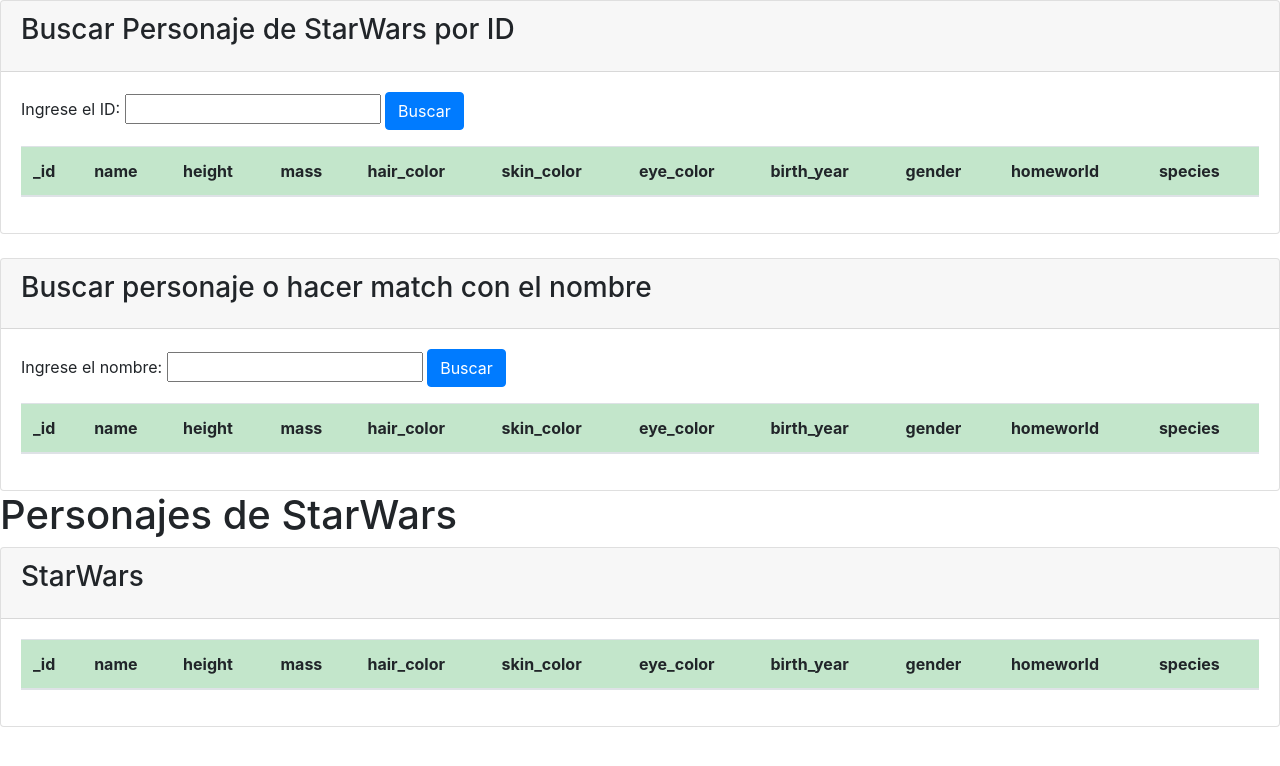
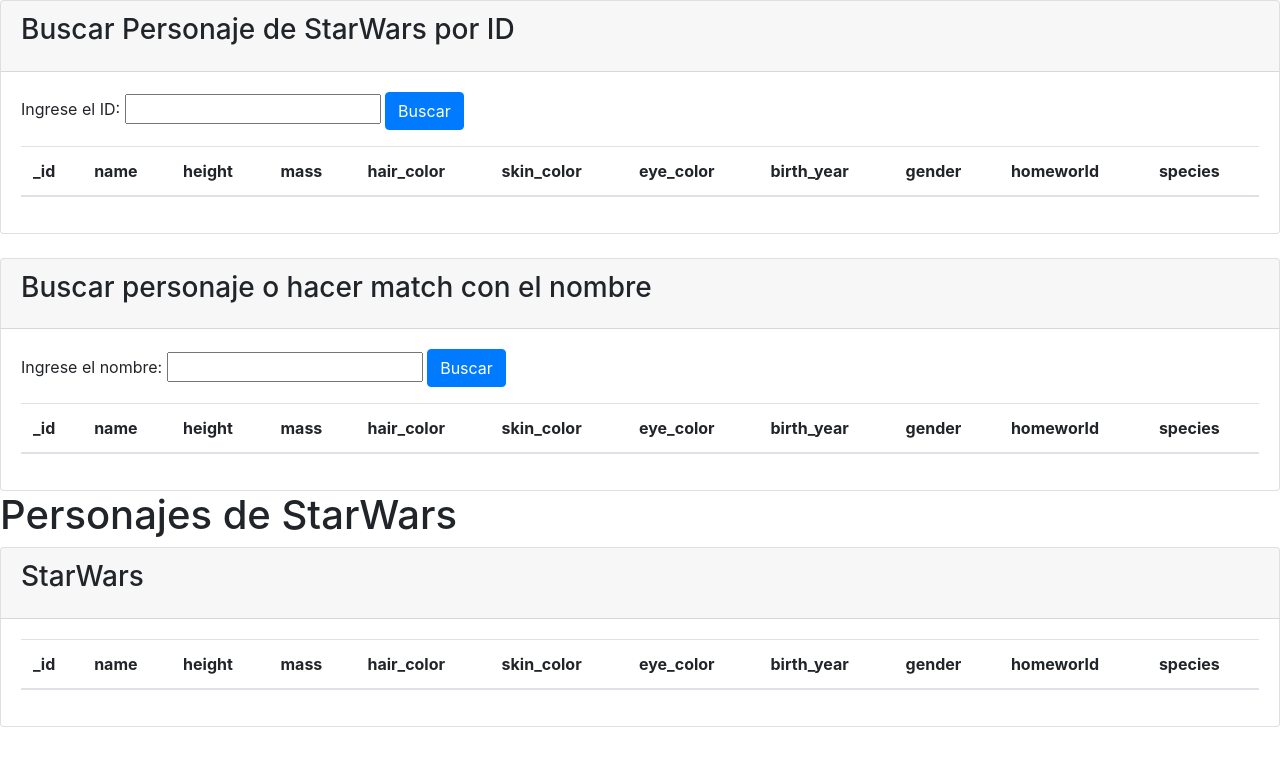
Before and after one commit to dilan1612/Parcial-2-API, a Node server app: page / in a window 1280 px wide. Shown: the top 766 px of the page. Run offline with Node 20, Linux system fonts and the light colour scheme; lists and menus that the app fills with data are empty.

Commit message:
Update index.html

```diff
--- a/views/index.html
+++ b/views/index.html
@@ -19,7 +19,7 @@
             <button class="btn btn-primary" onclick="searchCharacter()">Buscar</button>
 
             <div class="table-responsive mt-3">
-                <table class="table table-success table-striped" id="characterTable">
+                <table class="table table-striped table-hover" id="characterTable">
                     <thead>
                         <tr>
                             <th scope="col">_id</th>
@@ -53,7 +53,7 @@
             <button class="btn btn-primary" onclick="searchCharacterByName()">Buscar</button>
 
             <div class="table-responsive mt-3">
-                <table class="table table-success table-striped" id="characterTableByName">
+                <table class="table table-striped table-hover" id="characterTableByName">
                     <thead>
                         <tr>
                             <th scope="col">_id</th>
@@ -93,7 +93,7 @@
             <div class="card-body">
                 <div class="table-responsive">
 
-                    <table class="table table-success table-striped" id="table">
+                    <table class="table table-striped table-hover" id="table">
                         <thead>
                             <tr>
                                 <th scope="col">_id</th>
```
